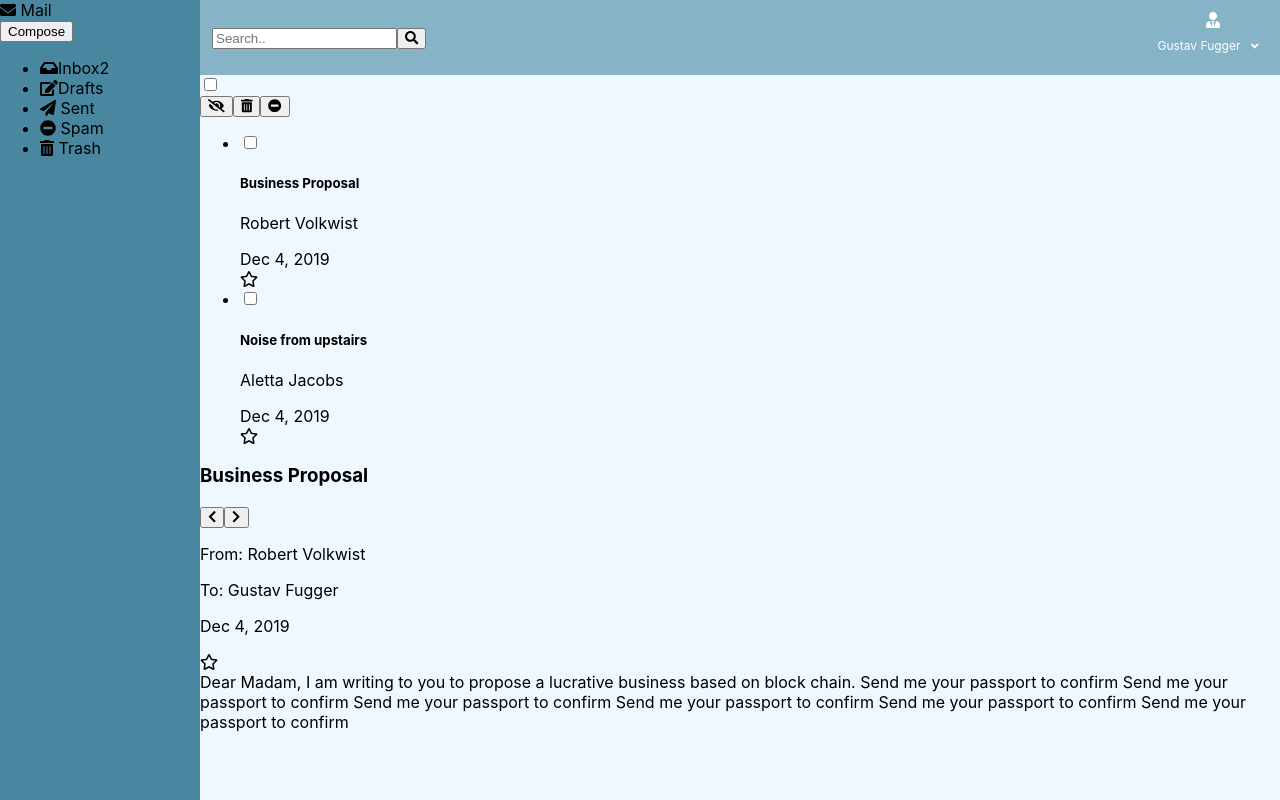
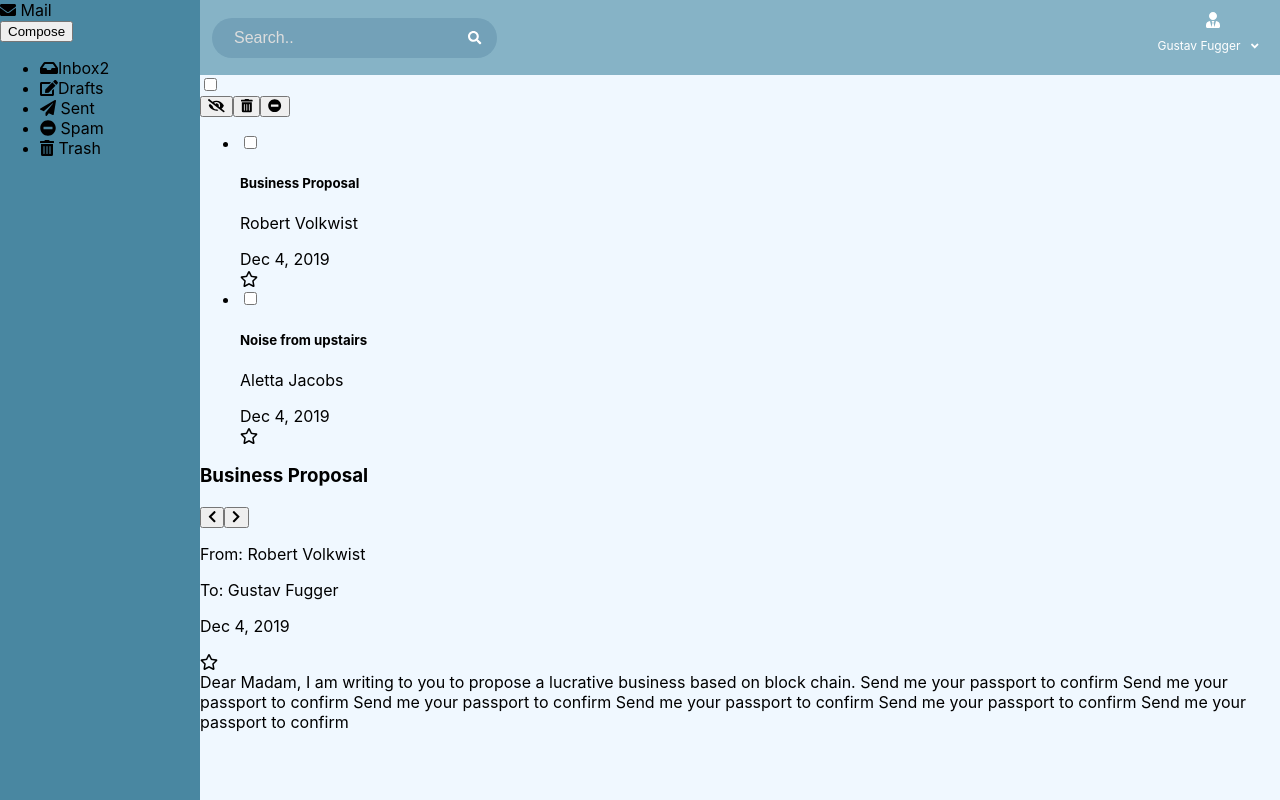
Before and after one commit to Im-perfect/mail-app-mockup, a React (Create React App) app: page / in a window 1280 px wide. Built offline with nearby package versions, Linux system fonts and the light colour scheme.

Commit message:
style search bar

```diff
--- a/src/components/SearchBar.js
+++ b/src/components/SearchBar.js
@@ -16,14 +16,15 @@ export class SearchBar extends Component {
 
   render() {
     return (
-      <div>
+      <div className="search-bar">
         <input
           type="text"
           placeholder="Search.."
           onChange={this.searchHandler}
           value={this.state.term}
+          className="search-text"
         />
-        <button onClick={()=>this.props.searchSubject(this.state.term)}>
+        <button className="search-button" onClick={()=>this.props.searchSubject(this.state.term)}>
           <FontAwesomeIcon icon={faSearch} />
         </button>
       </div>
--- a/src/css/main.css
+++ b/src/css/main.css
@@ -78,6 +78,41 @@ body {
   background-color: #f1f1f1;
 }
 
+.search-bar {
+  background: rgb(115, 161, 184);
+  height: 40px;
+  border-radius: 40px;
+  padding: 10px;
+  display: flex;
+  justify-content: space-between;
+  align-items: center;
+}
+
+.search-text {
+  width: 240px;
+  border: none;
+  background: none;
+  outline: none;
+  padding: 0 12px;
+  color: white;
+  font-size: 16px;
+  line-height: 40px;
+}
+
+.search-text::placeholder {
+  color: rgb(221, 221, 221);
+}
+
+.search-button {
+  border: none;
+  background: rgb(115, 161, 184);
+  display: flex;
+  justify-content: center;
+  align-items: center;
+  color: white;
+  cursor: pointer;
+}
+
 #email-list {
   width: 25%;
 }
```
